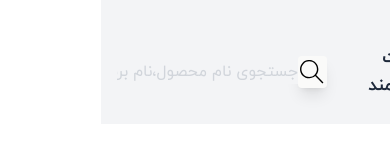
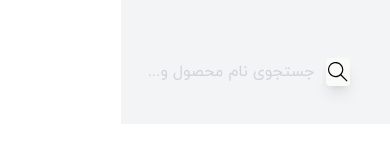
Before and after one commit to MiaadEstakhri/mobile-shop, a React (Create React App) app: page / in a window 390 px wide. Both pictures are taken after a click on the element 32 px from the left and 65 px from the top of the page. Shown: the top 160 px of the page. Built offline with nearby package versions, Linux system fonts and the light colour scheme.

Commit message:
Show search in mobile mode

```diff
--- a/src/components/header/AppBar/AppBar.jsx
+++ b/src/components/header/AppBar/AppBar.jsx
@@ -16,15 +16,15 @@ const AppBar = () => {
         <img src={Logo} alt="Logo" />
       </div>
       <div className="text-lg font-bold text-slate-800">ساعت هوشمند</div>
-      <div onClick={clickShowHandler} className="w-8 h-8 bg-stone-50 flex items-center justify-center rounded shadow-lg">
-        <TfiSearch className="w-6 h-6 stroke-slate-800" />
+      <div onClick={clickShowHandler} className="w-7 h-7 bg-stone-50 flex items-center justify-center rounded shadow-lg mx-1">
+        <TfiSearch className="w-5 h-5 stroke-slate-800" />
       </div>
       <div className={`${isOpen ? "" : "hidden"}`}>
         <form className="flex justify-center items-center bg-gray-100 rounded-lg ">
           <input
             type="text"
-            className="w-full bg-gray-100 text-slate-800 stroke-none outline-none placeholder:text-gray-300"
-            placeholder="جستجوی نام محصول،نام برند،نام مدل و..."
+            className="w-full bg-gray-100 text-slate-800 stroke-none outline-none placeholder:text-gray-300 px-2"
+            placeholder="جستجوی نام محصول و..."
           />
         </form>
       </div>
```
